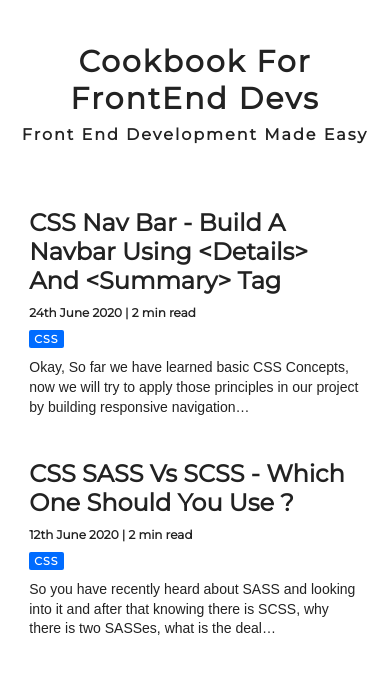
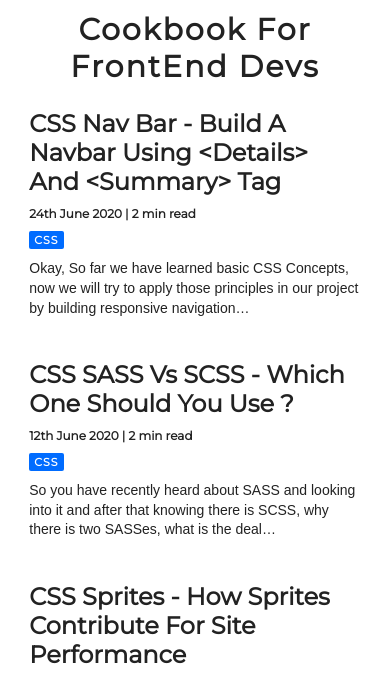
Before and after one commit to subinedge/mdxBlog, a Gatsby site: page / in a window 390 px wide. Shown: the part 144-820 px from the top of the page. Built offline with nearby package versions, Linux system fonts and the light colour scheme; Gatsby itself is replaced by a stand-in of ours; some packages are replaced by stand-ins of ours.

Commit message:
tagline removed and adjusted padding

```diff
--- a/src/css/postlist.module.css
+++ b/src/css/postlist.module.css
@@ -1,5 +1,5 @@
 .posts {
-  padding: 4rem 0;
+  padding: 2rem 0;
 }
 .posts h1 {
   text-align: center;
@@ -93,7 +93,7 @@
   }
 
   .posts h4 {
-    font-size: 16px;
+    display: none;
   }
 }
 
```
